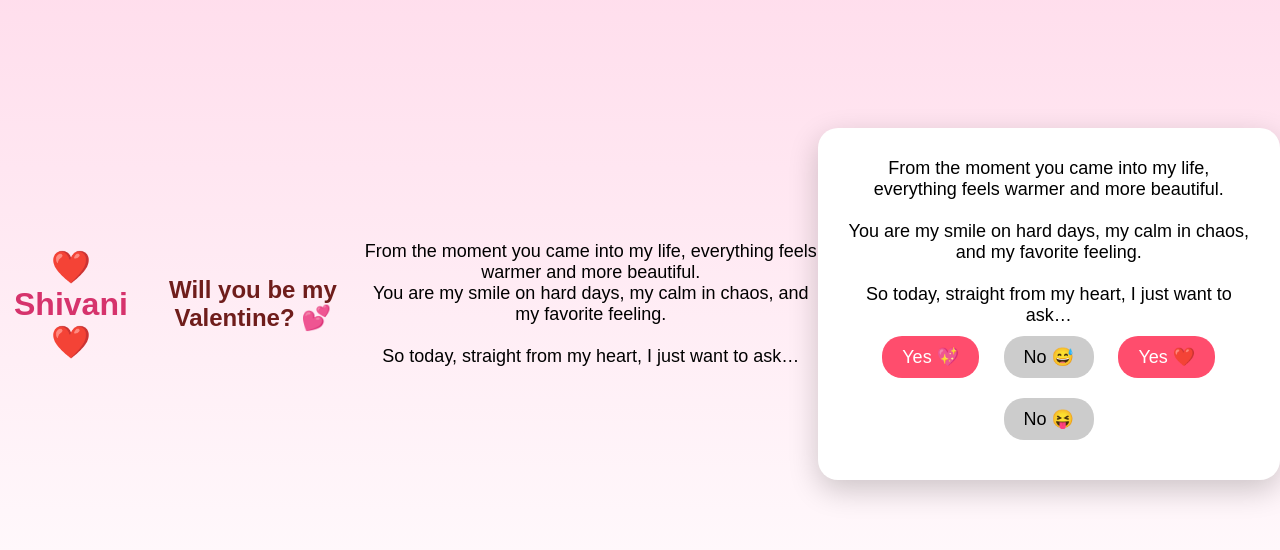
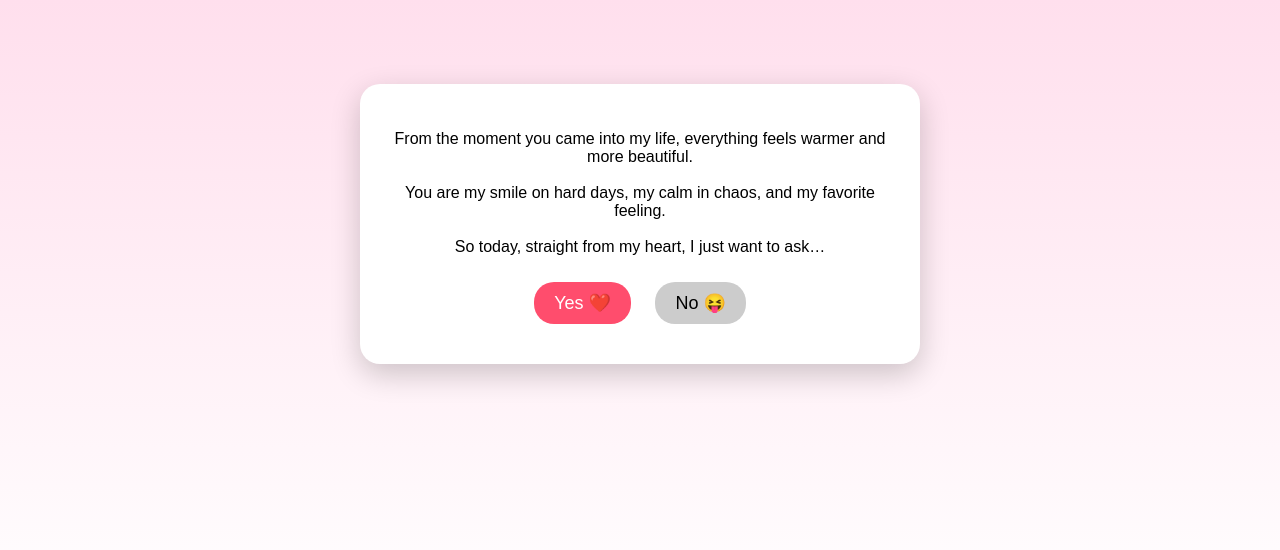
Before and after one commit to capt2492-hub/Shivani, a plain HTML site: page index.html in a window 1280 px wide. Shown: the part 176-726 px from the top of the page. Drawn offline with Linux system fonts and the light colour scheme.

Commit message:
Update index.html

```diff
--- a/index.html
+++ b/index.html
@@ -1,13 +1,10 @@
 <!DOCTYPE html>
-<html>
 <html lang="en">
 <head>
-  <title>Shivani 💖</title>
   <meta charset="UTF-8">
   <title>Shivani ❤️</title>
   <style>
     body {
-      background: linear-gradient(#ffd1dc, #ffe6f0);
       margin: 0;
       height: 100vh;
       background: linear-gradient(#ffd6e8, #fff);
@@ -16,7 +13,6 @@ body {
       justify-content: center;
       text-align: center;
       font-family: Arial, sans-serif;
-      padding-top: 80px;
       overflow: hidden;
     }
 
@@ -27,15 +23,8 @@ font-family: Arial, sans-serif;
       box-shadow: 0 10px 30px rgba(0,0,0,0.2);
       max-width: 500px;
     }
-    h1 { color: #d6336c; }
-    h2 { color: #6f1d1b; }
-    p  { font-size: 18px; max-width: 600px; margin: auto; }
 
     button {
-      padding: 15px 35px;
-      font-size: 20px;
-      margin: 15px;
-      border-radius: 30px;
       padding: 10px 20px;
       font-size: 18px;
       margin: 10px;
@@ -50,8 +39,6 @@ color: white;
     }
 
     #no {
-      background: white;
-      color: #333;
       background: #ccc;
       color: black;
       position: relative;
@@ -70,19 +57,9 @@ color: white;
     }
   </style>
 </head>
+
 <body>
 
-<h1>❤️ Shivani ❤️</h1>
-<h2>Will you be my Valentine? 💕</h2>
-
-<p>
-From the moment you came into my life, everything feels warmer and more beautiful.<br>
-You are my smile on hard days, my calm in chaos, and my favorite feeling.<br><br>
-So today, straight from my heart, I just want to ask…
-</p>
-<body>
-
-<br>
   <div class="box">
     <p>
       From the moment you came into my life, everything feels warmer and more beautiful.<br><br>
@@ -90,20 +67,16 @@ So today, straight from my heart, I just want to ask…
       So today, straight from my heart, I just want to ask…
     </p>
 
-<button id="yes" onclick="yesClick()">Yes 💖</button>
-<button id="no" onclick="noClick()">No 😅</button>
     <button id="yes" onclick="magicHappen()">Yes ❤️</button>
     <button id="no" onmouseover="runAway()">No 😝</button>
   </div>
 
 <script>
-function yesClick() {
 let noCount = 0;
 
 function magicHappen() {
   document.body.innerHTML = `
     <h1>💖 I Love You Shivani 💖</h1>
-    <img src="shivani3.jpg.jpeg" alt="Shivani" style="width:260px; border-radius:20px; margin-top:20px; box-shadow:0 10px 25px rgba(0,0,0,0.2);">
 
     <img src="shivani3.jpg.jpeg" alt="Shivani"
       style="width:260px; border-radius:20px; margin:20px;
@@ -117,9 +90,6 @@ document.body.innerHTML = `
     </iframe>
 
     <p>
-    You just made my heart the happiest 🥰<br><br>
-    I promise to choose you every day, care for you, and love you a little more with time.<br><br>
-    Not just today, but always.
       You just made my heart the happiest 🥰<br><br>
       I promise to choose you every day, care for you,<br>
       and love you a little more with time.<br><br>
@@ -137,8 +107,6 @@ document.body.innerHTML = `
   }
 }
 
-function noClick() {
-  alert("Haha… nice try 😏 You already have my heart 💖");
 function runAway() {
   const noBtn = document.getElementById("no");
   noCount++;
@@ -155,3 +123,6 @@ function runAway() {
   }
 }
 </script>
+
+</body>
+</html>
```
Lines whose indentation alone changed are shown as unchanged.
